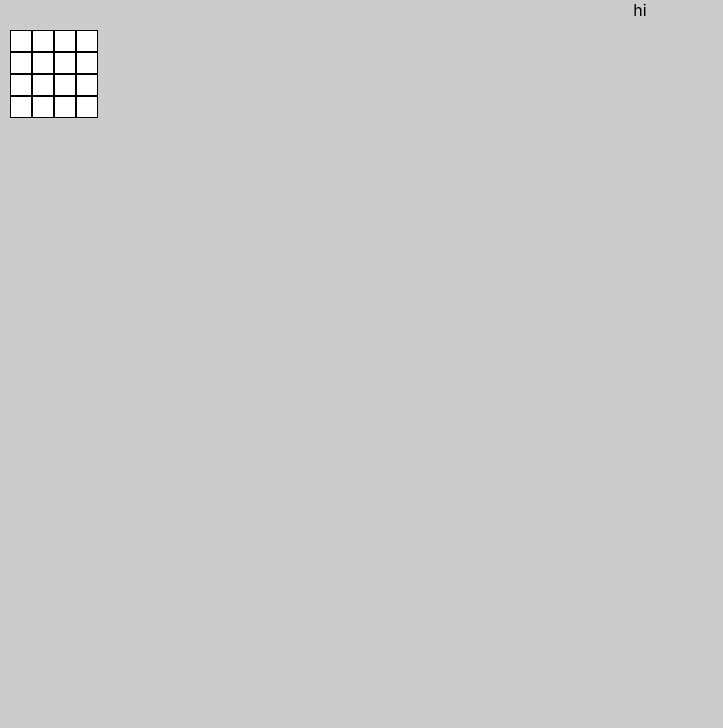
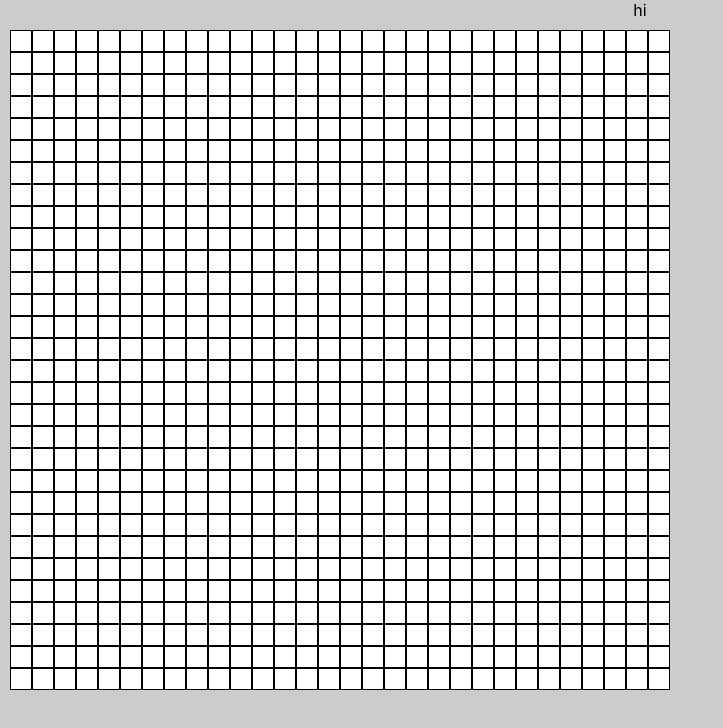
Before and after one commit to jarmbrust/gameoflife_v2, a React (Create React App) app: page / in a window 1280 px wide. Shown: the top 728 px of the page, without its empty margins (0-723 px from the left). Built offline with nearby package versions, Linux system fonts and the light colour scheme.

Commit message:
basic grid interactivity

```diff
--- a/package.json
+++ b/package.json
@@ -6,6 +6,7 @@
     "@testing-library/jest-dom": "^5.11.9",
     "@testing-library/react": "^11.2.5",
     "@testing-library/user-event": "^12.8.3",
+    "prop-types": "^15.7.2",
     "react": "^17.0.1",
     "react-dom": "^17.0.1",
     "react-scripts": "4.0.3",
--- a/src/Components/Cell.jsx
+++ b/src/Components/Cell.jsx
@@ -1,20 +1,31 @@
 import React, { useState } from 'react';
-import styled from 'styled-components'
+import styled from 'styled-components';
+import PropTypes from 'prop-types';
 
+const Cell = ({ id, isActive }) => {
+  const [active, setActive] = useState(false);
 
-const Cell = props => {
-  const [isActive, setIsActive] = useState(false);
+  const toggleCell = () => {
+    setActive(!active)
+    return active;
+  }
+
 
   return (
     <>
-      <CellBody className={props.id} isActive={isActive} onClick={() => setIsActive(!isActive)}></CellBody>
+      <CellBody
+        className={id}
+        active={active}
+        onClick={() => isActive(toggleCell())}
+      ></CellBody>
     </>
   );
-
 };
 
 Cell.propTypes = {
-  id: Number,
+  id: PropTypes.string,
+  isActive: PropTypes.func,
+  active: PropTypes.bool,
 };
 
 
@@ -22,7 +33,7 @@ const CellBody = styled.div`
   border: 1px solid;
   height: 20px;
   width: 20px;
-  background-color: ${props => props.isActive ? 'grey' : 'white'};
+  background-color: ${props => props.active ? 'grey' : 'white'};
 `;
 
 export default Cell;
--- a/src/Components/CellGrid.jsx
+++ b/src/Components/CellGrid.jsx
@@ -4,15 +4,21 @@ import Cell from './Cell';
 
 const CellGrid = () => {
 
-  const [gridBoxes, setGridBoxes] = useState(Array(16).fill(null));
-
+  // const [gridBoxes, setGridBoxes] = useState(Array(900).fill(null));
+  // const [active, setActive] = useState(false);
 
   const createCell = cells => {
     let gridArray = [];
     for (let i = 0; i < cells * cells; i++) {
-      gridArray.push(<Cell key={i} className={`square${i}`} id={`square${i}`}></Cell>)
+      gridArray.push(<Cell key={i} className={`sq${i}`} id={`sq${i}`} isActive={getIsActive}></Cell>)
     }
+    console.log(gridArray);
     return gridArray;
+  }
+
+  const getIsActive = (test) => {
+    console.log('test', test)
+    return !test;
   }
 
   return (
@@ -20,8 +26,8 @@ const CellGrid = () => {
       <Wrapper>
         hi
         <GridWrapper>
-          <Grid cellNum={4}>
-            {createCell(4)}
+          <Grid cellNum={30}>
+            {createCell(30)}
           </Grid>
         </GridWrapper>
       </Wrapper>
@@ -35,7 +41,7 @@ const Wrapper = styled.div`
 `;
 
 const GridWrapper = styled.div`
-  max-width: 86px;
+  max-width: 627px;
   margin: 10px;
 `;
 
```
Also changed, not shown: 1 other file (tests, documents, lock files or other folders).
